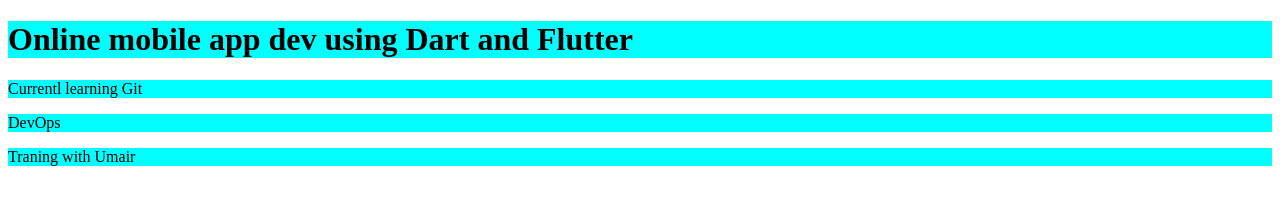
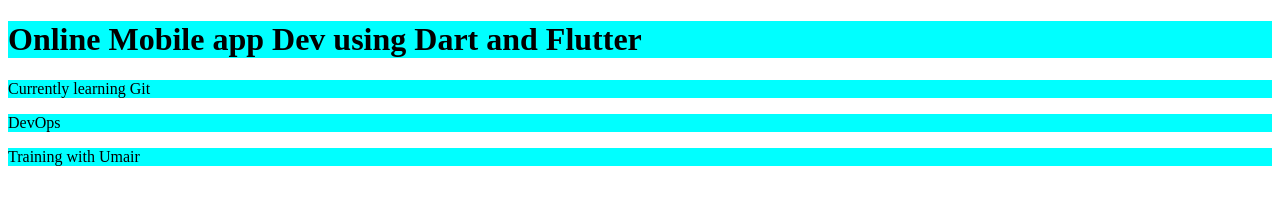
Before and after one commit to saleem24/Jawan-pakistan, a plain HTML site: page index.html in a window 1280 px wide. Drawn offline with Linux system fonts and the light colour scheme.

Commit message:
work complete

```diff
--- a/index.html
+++ b/index.html
@@ -3,14 +3,14 @@
 <head>
     <meta charset="UTF-8">
     <meta http-equiv="X-UA-Compatible" content="IE=edge">
-    <meta name="viewport" content="width=, initial-scale=1.0">
+    <meta name="viewport" content="width=device-width, initial-scale=1.0">
     <title>Document</title>
     <link rel="stylesheet" href="style.css">
 </head>
 <body>
-    <h1>Online mobile app dev using Dart and Flutter</h1>
-    <p>Currentl learning Git</p>
-    <P>DevOps</P>
-    <p>Traning with Umair</p>
+    <h1>Online Mobile app Dev using Dart and Flutter</h1>
+    <P>Currently learning Git</P>
+    <p>DevOps</p>
+    <p>Training with Umair</p>
 </body>
 </html>
```
